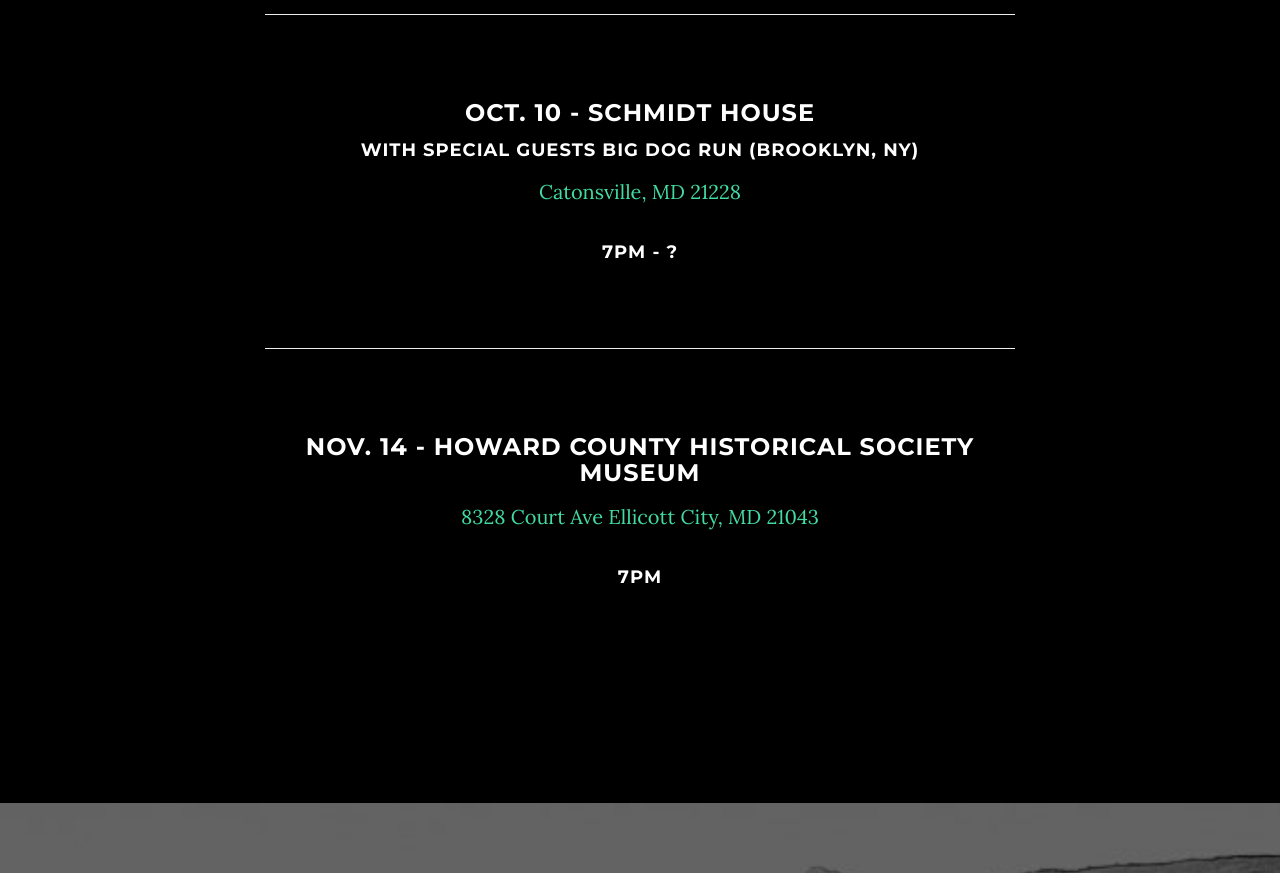
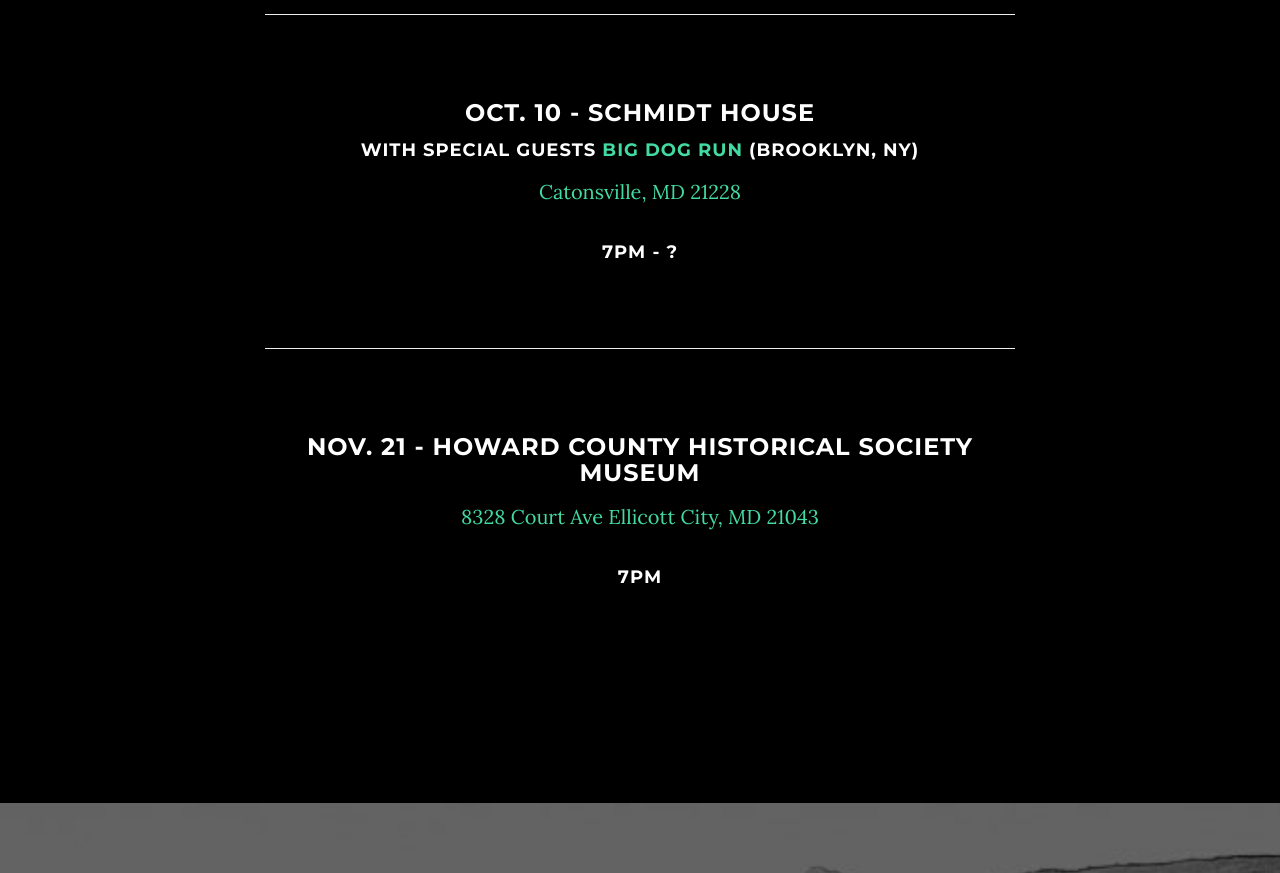
Before and after one commit to BrockStone/Gordon-Fog, a plain HTML site: page index.html in a window 1280 px wide. Shown: the part 2280-3153 px from the top of the page. Drawn offline with Linux system fonts and the light colour scheme.

Commit message:
updated museum gig dates / added link to Big dog run site

```diff
--- a/index.html
+++ b/index.html
@@ -162,7 +162,7 @@
 
             <div class="event">
                 <h3>OCT. 10 - Schmidt House</h3>
-                <h4>With special guests Big Dog Run (Brooklyn, NY)</h4>
+                <h4>With special guests <a href="http://bigdogrunmusic.com/">Big Dog Run</a> (Brooklyn, NY)</h4>
                 <p><span>Catonsville, MD 21228</span></p>
                 <h4>7pm - ?</h4>
                 <!-- <a href="" class="btn btn-default btn-lg">VIEW EVENT</a> -->
@@ -171,7 +171,7 @@
             <hr>
 
             <div class="event">
-                <h3>NOV. 14 - Howard County Historical Society Museum</h3>
+                <h3>NOV. 21 - Howard County Historical Society Museum</h3>
                 <p><span>8328 Court Ave Ellicott City, MD 21043</span></p>
                 <h4>7pm</h4>
                 <!-- <a href="" class="btn btn-default btn-lg">VIEW EVENT</a> -->
```
